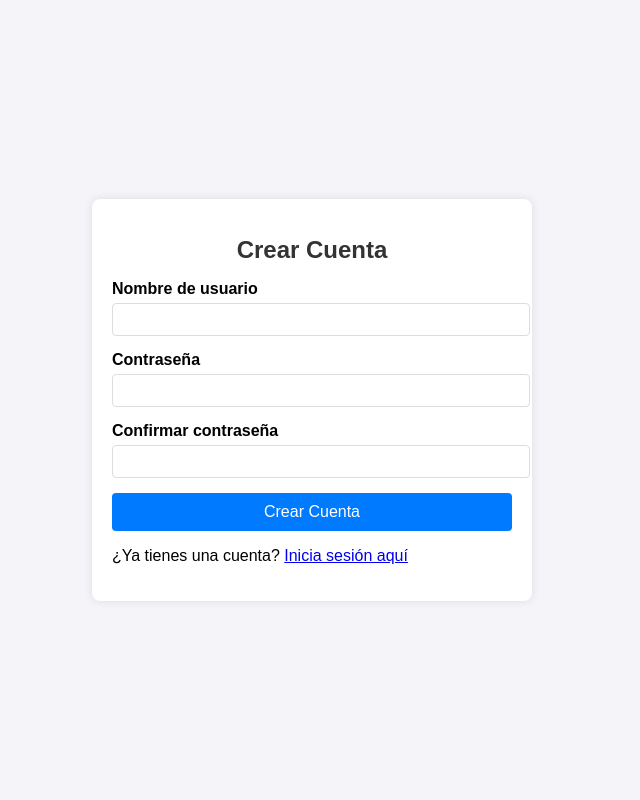
After one commit to DarkDarkness2636/nekomicon_bookstore, a Flask app: page /register in a window 1280 px wide. The commit adds this page. Shown: the whole page, without its empty margins (328-968 px from the left). Run offline with Flask 3, Linux system fonts and the light colour scheme.

Commit message:
Carrito e inicio de sesion mejorados
Hubo una mejora en la base de datos de los ususarios para poder ingresar mas usarios asi como uan seguridad a lo hora de inetntar comprar sin iniciar sesion

```diff
--- a/app.py
+++ b/app.py
@@ -1,7 +1,8 @@
-from flask import Flask, render_template, request, redirect, url_for, session
+from flask import Flask, render_template, request, redirect, url_for, session, flash
 from flask_login import LoginManager, UserMixin, login_user, logout_user, login_required, current_user
 import sqlite3
 import stripe
+import bcrypt
 
 app = Flask(__name__)
 app.secret_key = 'tu_clave_secreta'  # Necesaria para manejar sesiones
@@ -9,14 +10,138 @@ app.secret_key = 'tu_clave_secreta'  # Necesaria para manejar sesiones
 # Inicializar Flask-Login
 login_manager = LoginManager()
 login_manager.init_app(app)
+login_manager.login_view = 'login'
 
 # Rutas para las bases de datos
 LIBROS_DATABASE_PATH = 'nekomicon_bookstore.db'
 USUARIOS_DATABASE_PATH = 'usuarios.db'
 
-stripe.api_key = 'sk_test_51QCk4iBVPHQKEtjfeQZXblbOogBEtpHMuyqnWcIqSo5WJtkpFk0nBLXzMe5ImSUXtQ2W4kXkE1WjjZQ43eaqIciO00gXAImpJK'  # Clave secreta
+# Configuración de Stripe
+stripe.api_key = 'sk_test_51QCk4iBVPHQKEtjfeQZXblbOogBEtpHMuyqnWcIqSo5WJtkpFk0nBLXzMe5ImSUXtQ2W4kXkE1WjjZQ43eaqIciO00gXAImpJK'
+
+# Clase User para Flask-Login
+class User(UserMixin):
+    def __init__(self, id, username, password, is_admin):
+        self.id = id
+        self.username = username
+        self.password = password
+        self.is_admin = is_admin
+
+# Cargar usuario
+@login_manager.user_loader
+def load_user(user_id):
+    conn = get_usuarios_db_connection()
+    user_data = conn.execute('SELECT * FROM usuarios WHERE id = ?', (user_id,)).fetchone()
+    conn.close()
+    return User(user_data['id'], user_data['username'], user_data['password'], user_data['is_admin']) if user_data else None
+
+# Función para la conexión a la base de datos de usuarios
+def get_usuarios_db_connection():
+    conn = sqlite3.connect(USUARIOS_DATABASE_PATH)
+    conn.row_factory = sqlite3.Row
+    return conn
+
+# Función para la conexión a la base de datos de libros
+def get_libros_db_connection():
+    conn = sqlite3.connect(LIBROS_DATABASE_PATH)
+    conn.row_factory = sqlite3.Row
+    return conn
+
+@app.route('/register', methods=['GET', 'POST'])
+def register():
+    if request.method == 'POST':
+        username = request.form['username']
+        password = request.form['password']
+        hashed_password = bcrypt.hashpw(password.encode('utf-8'), bcrypt.gensalt())
+
+        conn = get_usuarios_db_connection()
+        try:
+            conn.execute('INSERT INTO usuarios (username, password) VALUES (?, ?)', (username, hashed_password))
+            conn.commit()
+            flash('Cuenta creada con éxito. Ahora puedes iniciar sesión.', 'success')
+            return redirect(url_for('login'))
+        except sqlite3.IntegrityError:
+            flash('El nombre de usuario ya existe. Intenta con otro.', 'error')
+        finally:
+            conn.close()
+
+    return render_template('html/register.html')
+
+@app.route('/login', methods=['GET', 'POST'])
+def login():
+    if request.method == 'POST':
+        username = request.form['username']
+        password = request.form['password']
+
+        conn = get_usuarios_db_connection()
+        user = conn.execute('SELECT * FROM usuarios WHERE username = ?', (username,)).fetchone()
+        conn.close()
+
+        if user and bcrypt.checkpw(password.encode('utf-8'), user['password']):
+            user_obj = User(user['id'], user['username'], user['password'], user['is_admin'])
+            login_user(user_obj)
+            flash('Inicio de sesión exitoso', 'success')
+            return redirect(url_for('index'))
+        else:
+            flash('Credenciales incorrectas', 'error')
+
+    return render_template('html/login.html')
+
+@app.route('/logout')
+@login_required
+def logout():
+    logout_user()
+    flash('Sesión cerrada', 'success')
+    return redirect(url_for('index'))
+
+@app.route('/')
+def index():
+    conn = get_libros_db_connection()
+    libros = conn.execute('SELECT * FROM libros').fetchall()
+    conn.close()
+    return render_template('html/main.html', libros=libros, current_user=current_user)
+
+@app.route('/comprar/<int:libro_id>')
+def book_detail(libro_id):
+    conn = get_libros_db_connection()
+    libro = conn.execute('SELECT * FROM libros WHERE id = ?', (libro_id,)).fetchone()
+    conn.close()
+    return render_template('html/book_detail.html', libro=libro)
+
+@app.route('/cart')
+@login_required
+def cart():
+    conn = get_libros_db_connection()
+    cart_items = []
+    total_price = 0
+
+    if 'cart' in session:
+        cart_items = conn.execute('SELECT * FROM libros WHERE id IN ({})'.format(','.join('?' * len(session['cart']))), session['cart']).fetchall()
+        total_price = sum(item['precio'] for item in cart_items)
+
+    conn.close()
+    return render_template('html/cart.html', cart_items=cart_items, total_price=total_price)
+
+@app.route('/add_to_cart/<int:libro_id>')
+def add_to_cart(libro_id):
+    if 'cart' not in session:
+        session['cart'] = []
+
+    session['cart'].append(libro_id)
+    session.modified = True
+    flash('Libro añadido al carrito', 'success')
+    return redirect(url_for('cart'))
+
+@app.route('/remove_from_cart/<int:libro_id>')
+def remove_from_cart(libro_id):
+    if 'cart' in session:
+        session['cart'].remove(libro_id)
+        session.modified = True
+        flash('Libro eliminado del carrito', 'success')
+    return redirect(url_for('cart'))
 
 @app.route('/create-checkout-session/<int:libro_id>', methods=['POST'])
+@login_required
 def create_checkout_session(libro_id):
     conn = get_libros_db_connection()
     libro = conn.execute('SELECT * FROM libros WHERE id = ?', (libro_id,)).fetchone()
@@ -43,8 +168,6 @@ def create_checkout_session(libro_id):
     except Exception as e:
         return str(e)
 
-
-# Ruta para el pago
 @app.route('/create-checkout-session/cart', methods=['POST'])
 @login_required
 def create_checkout_session_cart():
@@ -54,8 +177,6 @@ def create_checkout_session_cart():
 
     if 'cart' in session:
         cart_items = conn.execute('SELECT * FROM libros WHERE id IN ({})'.format(','.join('?' * len(session['cart']))), session['cart']).fetchall()
-
-        # Calcular el total
         total_price = sum(libro['precio'] for libro in cart_items)
 
     conn.close()
@@ -67,9 +188,9 @@ def create_checkout_session_cart():
                 'price_data': {
                     'currency': 'mxn',
                     'product_data': {
-                        'name': 'Carrito de libros',  # Nombre general para el carrito
+                        'name': 'Carrito de libros',
                     },
-                    'unit_amount': int(total_price * 100),  # Total en centavos
+                    'unit_amount': int(total_price * 100),
                 },
                 'quantity': 1,
             }],
@@ -81,131 +202,14 @@ def create_checkout_session_cart():
     except Exception as e:
         return str(e)
 
-
 @app.route('/success')
 def success():
+    session.pop('cart', None)
     return "Pago completado con éxito."
 
 @app.route('/cancel')
 def cancel():
     return "Pago cancelado."
 
-
-# Función para la conexión a la base de datos de libros
-def get_libros_db_connection():
-    conn = sqlite3.connect(LIBROS_DATABASE_PATH)
-    conn.row_factory = sqlite3.Row
-    return conn
-
-# Función para la conexión a la base de datos de usuarios
-def get_usuarios_db_connection():
-    conn = sqlite3.connect(USUARIOS_DATABASE_PATH)
-    conn.row_factory = sqlite3.Row
-    return conn
-
-def get_db_connection():
-    conn = sqlite3.connect('nekomicon_bookstore.db')
-    conn.row_factory = sqlite3.Row
-    return conn
-
-# Clase User para Flask-Login
-class User(UserMixin):
-    def __init__(self, id, username, password, is_admin):
-        self.id = id
-        self.username = username
-        self.password = password
-        self.is_admin = is_admin
-
-# Cargar usuario
-@login_manager.user_loader
-def load_user(user_id):
-    conn = get_usuarios_db_connection()
-    user_data = conn.execute('SELECT * FROM usuarios WHERE id = ?', (user_id,)).fetchone()
-    conn.close()
-    return User(user_data['id'], user_data['username'], user_data['password'], user_data['is_admin']) if user_data else None
-
-@app.route('/')
-def index():
-    conn = get_libros_db_connection()
-    libros = conn.execute('SELECT * FROM libros').fetchall()
-    conn.close()
-    return render_template('html/main.html', libros=libros, current_user=current_user)
-
-@app.route('/cart')
-@login_required
-def cart():
-    if not current_user.is_authenticated:
-        return redirect(url_for('login', message="Por favor, inicia sesión para acceder al carrito"))
-
-    conn = get_libros_db_connection()
-    cart_items = []
-    total_price = 0
-
-    if 'cart' in session:
-        cart_items = conn.execute('SELECT * FROM libros WHERE id IN ({})'.format(','.join('?' * len(session['cart']))), session['cart']).fetchall()
-        total_price = sum(item['precio'] for item in cart_items)
-
-    conn.close()
-    return render_template('html/cart.html', cart_items=cart_items, total_price=total_price)
-
-@app.route('/login', methods=['GET', 'POST'])
-def login():
-    if request.method == 'POST':
-        username = request.form['username']
-        password = request.form['password']
-
-        conn = get_usuarios_db_connection()
-        user = conn.execute('SELECT * FROM usuarios WHERE username = ? AND password = ?', (username, password)).fetchone()
-        conn.close()
-
-        if user:
-            user_obj = User(user['id'], user['username'], user['password'], user['is_admin'])
-            login_user(user_obj)  # Iniciar sesión con Flask-Login
-            return redirect(url_for('index'))  # Redirigir a la página principal
-        else:
-            return render_template('html/login.html', error='Credenciales incorrectas')
-
-    return render_template('html/login.html')
-
-@app.route('/logout')
-@login_required
-def logout():
-    logout_user()  # Cerrar sesión
-    return redirect(url_for('index'))
-
-@app.route('/add_to_cart/<int:libro_id>')
-def add_to_cart(libro_id):
-    if 'cart' not in session:
-        session['cart'] = []
-
-    session['cart'].append(libro_id)  # Agrega el ID del libro al carrito
-    session.modified = True  # Marca la sesión como modificada
-    return redirect(url_for('cart'))  # Redirige al carrito después de agregar
-
-
-@app.route('/remove_from_cart/<int:libro_id>')
-def remove_from_cart(libro_id):
-    if 'cart' in session:
-        session['cart'].remove(libro_id)  # Elimina el libro del carrito
-        session.modified = True
-    return redirect(url_for('cart'))  # Redirige al carrito después de eliminar
-
-@app.route('/checkout')
-@login_required  # Solo para usuarios autenticados
-def checkout():
-    if 'cart' not in session or len(session['cart']) == 0:
-        return redirect(url_for('cart'))  # Si el carrito está vacío, redirigir
-
-    # Aquí puedes procesar el pago, por ahora solo simulamos
-    session.pop('cart', None)  # Vacía el carrito después del "pago"
-    return render_template('html/checkout_success.html')
-
-@app.route('/comprar/<int:libro_id>')
-def book_detail(libro_id):
-    conn = get_db_connection()
-    libro = conn.execute('SELECT * FROM libros WHERE id = ?', (libro_id,)).fetchone()
-    conn.close()
-    return render_template('html/book_detail.html', libro=libro)
-
 if __name__ == '__main__':
     app.run(debug=True)
--- a/templates/html/main.html
+++ b/templates/html/main.html
@@ -156,8 +156,6 @@
                 {% endif %}
                 <div class="content-shopping-cart">
                     <i class="fa-solid fa-cart-shopping me-2" style="color: #c4780e; font-size: 1.5rem;"></i>
-                    <span class="text">Carrito</span>
-                    <span class="ms-2 number">({{ cart_count }})</span>
                     {% if current_user.is_authenticated %}
                     <li class="nav-item">
                         <a class="btn btn-primary" href="{{ url_for('cart') }}">Carrito</a>
--- /dev/null
+++ b/templates/html/register.html
@@ -0,0 +1,97 @@
+<!DOCTYPE html>
+<html lang="en">
+<head>
+    <meta charset="UTF-8">
+    <meta name="viewport" content="width=device-width, initial-scale=1.0">
+    <title>Crear Cuenta</title>
+    <style>
+        body {
+            font-family: Arial, sans-serif;
+            background-color: #f4f4f9;
+            display: flex;
+            justify-content: center;
+            align-items: center;
+            height: 100vh;
+            margin: 0;
+        }
+
+        .container {
+            width: 400px;
+            padding: 20px;
+            background-color: #fff;
+            box-shadow: 0px 0px 10px rgba(0, 0, 0, 0.1);
+            border-radius: 8px;
+        }
+
+        h1 {
+            font-size: 24px;
+            color: #333;
+            text-align: center;
+        }
+
+        .form-group {
+            margin-bottom: 15px;
+        }
+
+        .form-group label {
+            display: block;
+            font-weight: bold;
+            margin-bottom: 5px;
+        }
+
+        .form-group input {
+            width: 100%;
+            padding: 8px;
+            border: 1px solid #ddd;
+            border-radius: 4px;
+        }
+
+        .btn {
+            width: 100%;
+            padding: 10px;
+            background-color: #007bff;
+            color: #fff;
+            border: none;
+            border-radius: 4px;
+            cursor: pointer;
+            font-size: 16px;
+        }
+
+        .btn:hover {
+            background-color: #0056b3;
+        }
+
+        .error-message {
+            color: #ff4d4f;
+            text-align: center;
+            font-weight: bold;
+            margin-bottom: 15px;
+        }
+
+    </style>
+</head>
+<body>
+<div class="container">
+    <h1>Crear Cuenta</h1>
+    {% if error %}
+    <p class="error-message">{{ error }}</p>
+    {% endif %}
+    <form action="{{ url_for('register') }}" method="post" class="form">
+        <div class="form-group">
+            <label for="username">Nombre de usuario</label>
+            <input type="text" id="username" name="username" required>
+        </div>
+        <div class="form-group">
+            <label for="password">Contraseña</label>
+            <input type="password" id="password" name="password" required>
+        </div>
+        <div class="form-group">
+            <label for="confirm_password">Confirmar contraseña</label>
+            <input type="password" id="confirm_password" name="confirm_password" required>
+        </div>
+        <button type="submit" class="btn">Crear Cuenta</button>
+    </form>
+    <p>¿Ya tienes una cuenta? <a href="{{ url_for('login') }}">Inicia sesión aquí</a></p>
+</div>
+</body>
+</html>
```
Also changed, not shown: templates/html/login.html (+89 -2 lines), usuarios_database.py (+12 -5 lines), usuarios_db.py (deleted, +0 -30 lines), usuarios.db.
